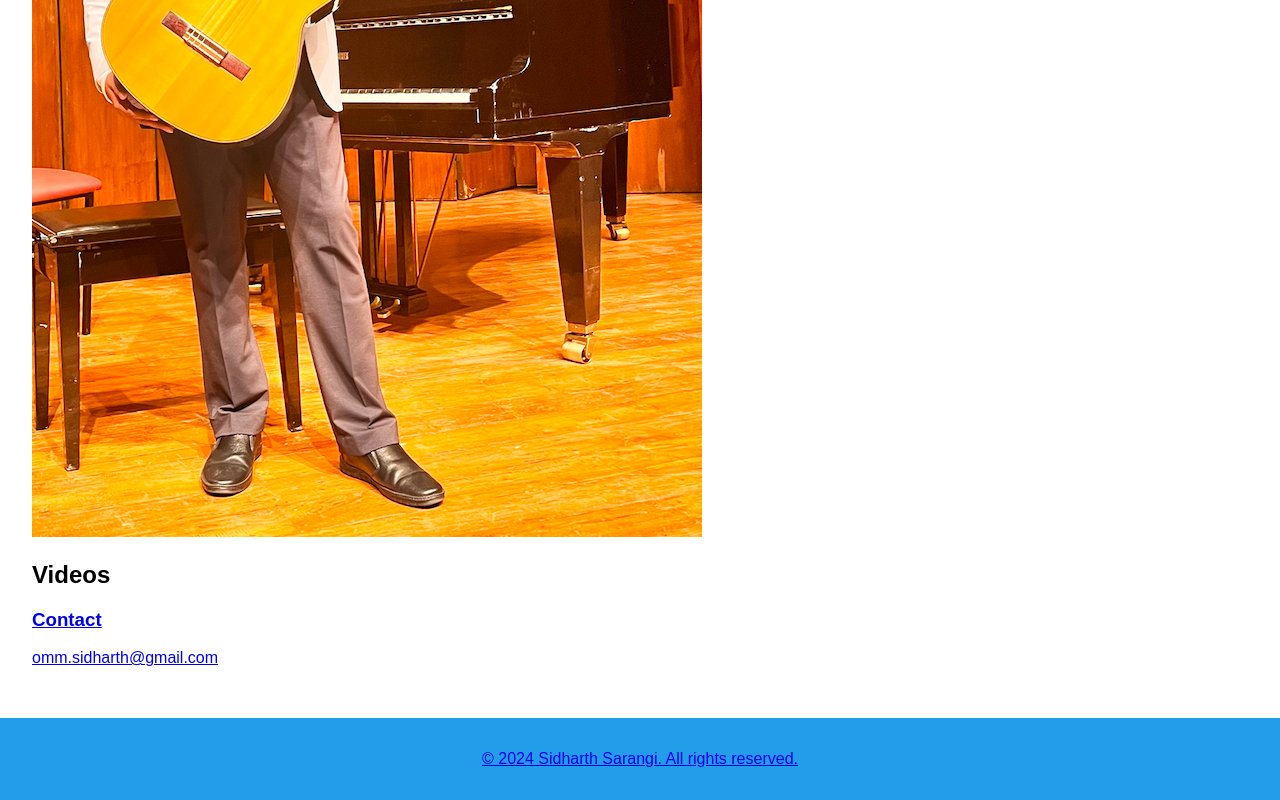
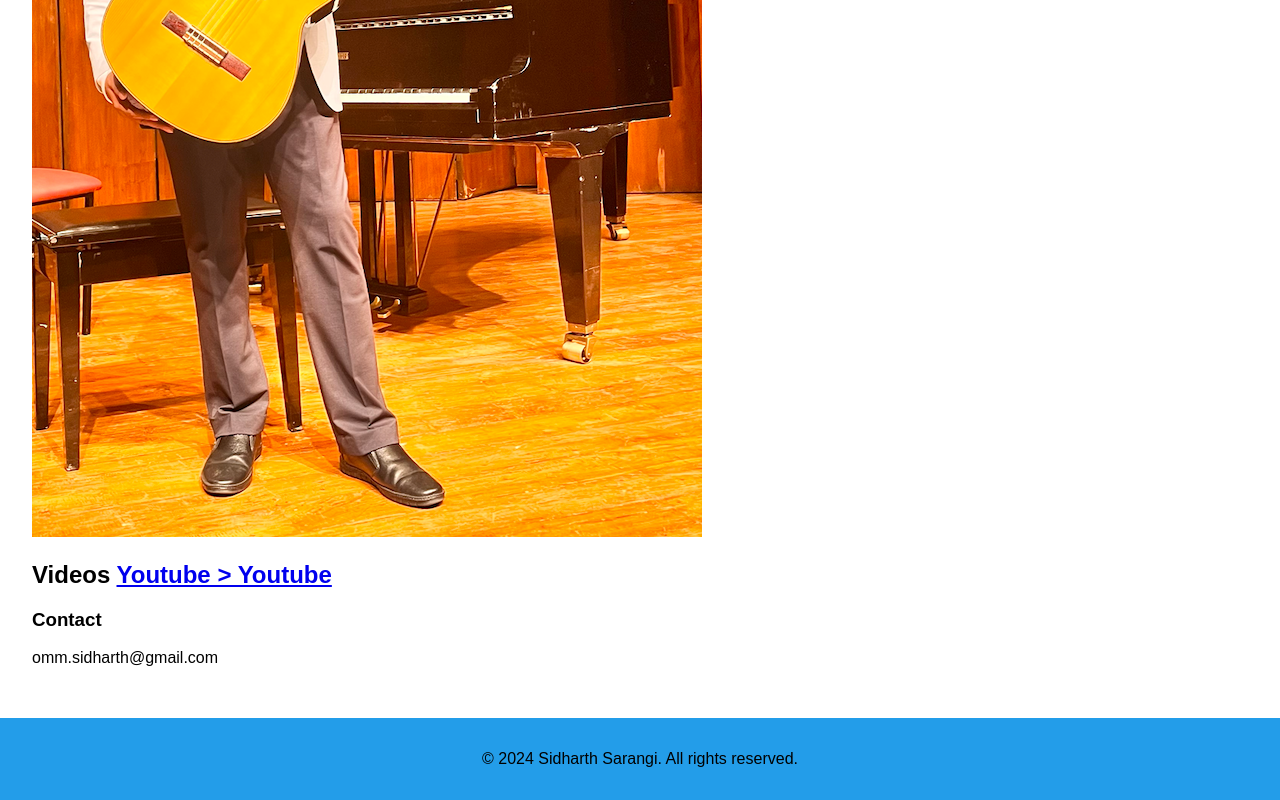
Before and after one commit to Sidharth-Sarangi/My-Website, a plain HTML site: page index.html in a window 1280 px wide. Shown: the part 1133-1933 px from the top of the page. Drawn offline with Linux system fonts and the light colour scheme.

Commit message:
Update index.html

```diff
--- a/index.html
+++ b/index.html
@@ -46,8 +46,9 @@ Sidharth’s repertoire consists of eclectic and diverse pieces ranging from ori
         </p>
         <img src="NCPA.png" />
          <h2>Videos
-        <p1> <a href="https://www.youtube.com/@Sid_music" target=_blank Youtube title="My Youtube Channel" Youtube
-                 </a> </p1>
+        <p1> <a href="https://www.youtube.com/@Sid_music" target=_blank title="My Youtube Channel" > Youtube >
+                 Youtube </a>
+                  </p1>
         </h2>
           <h3> Contact </h3>
               <p>omm.sidharth@gmail.com</p>
```
